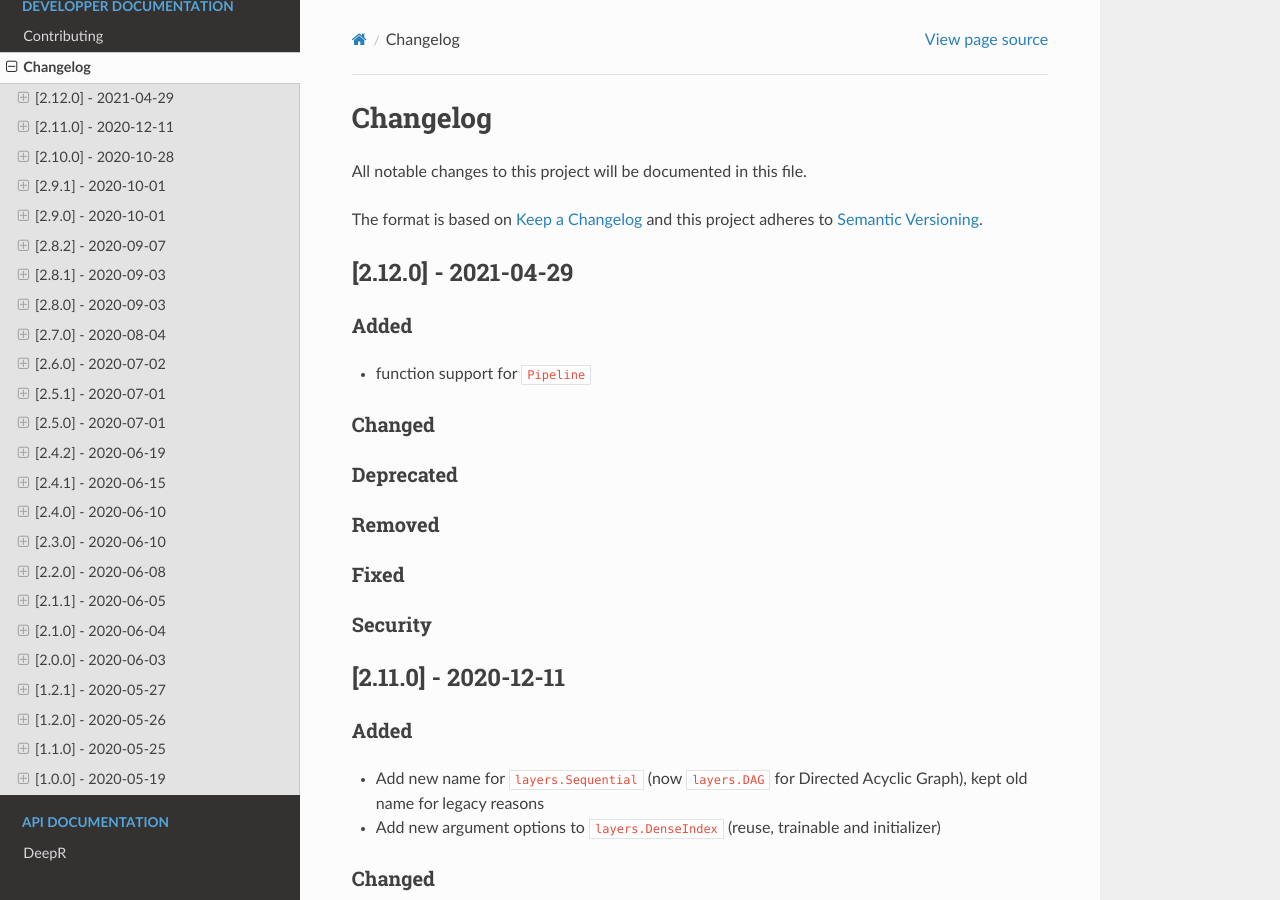
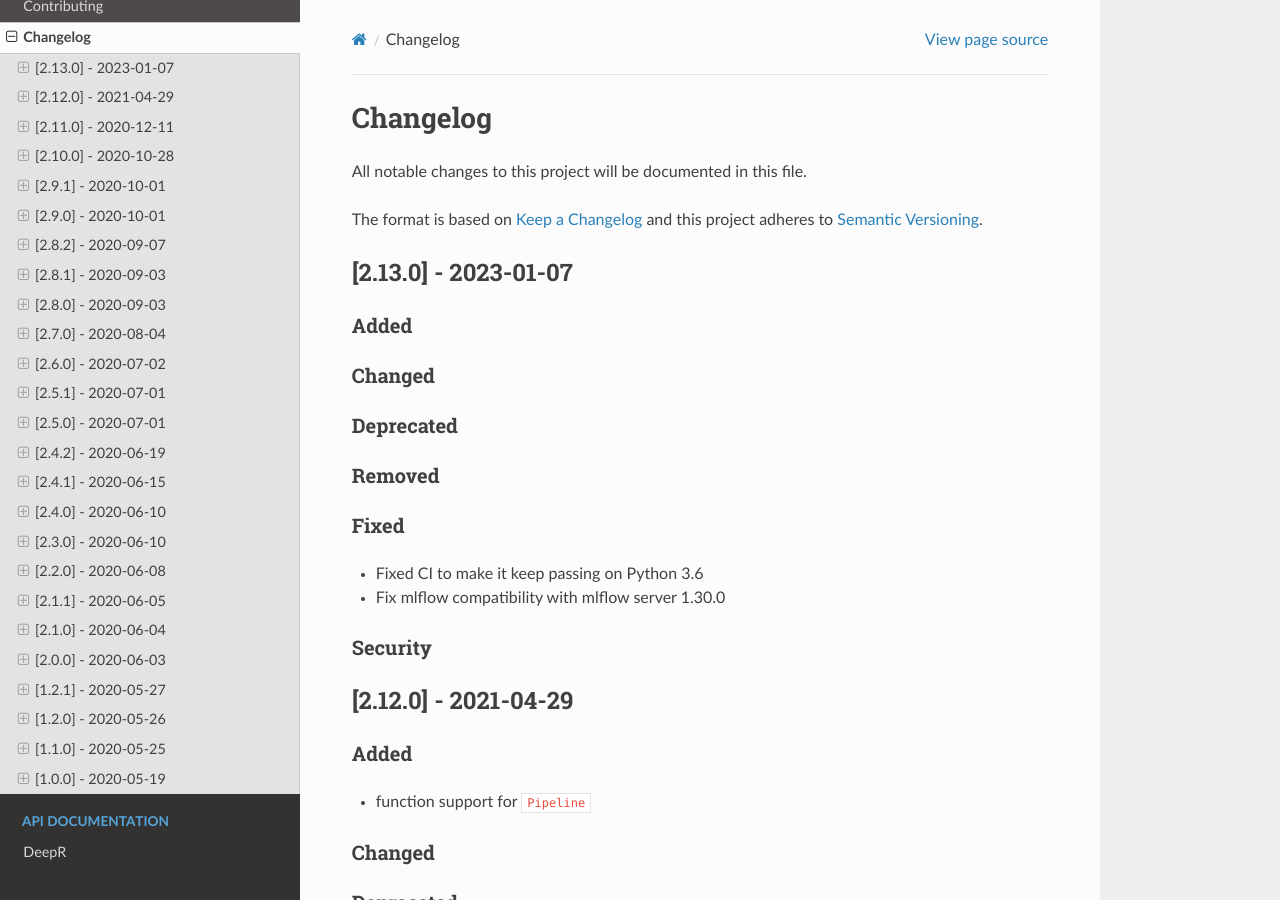
Before and after one commit to criteo/deepr, a Sphinx documentation site: the page built from docs/CHANGELOG.rst, in a window 1280 px wide and 900 px high. Built offline with Sphinx 7.4.7 and the Read the Docs theme 2.0.0, drawn with Linux system fonts in a browser that asks for light colours; pages that are not in the unit, such as notebooks, are missing from menus.

Commit message:
Bump version to 2.13.0 (#223)

```diff
--- a/deepr/version.py
+++ b/deepr/version.py
@@ -1,4 +1,4 @@
 # pylint: disable=all
 
-__version__ = "2.12.0"
+__version__ = "2.13.0"
 __author__ = "Criteo"
--- a/docs/CHANGELOG.rst
+++ b/docs/CHANGELOG.rst
@@ -5,6 +5,25 @@
 
 The format is based on `Keep a Changelog <http://keepachangelog.com/>`_
 and this project adheres to `Semantic Versioning <http://semver.org/>`_.
+
+
+[2.13.0] - 2023-01-07
+---------------------
+
+Added
+~~~~~
+Changed
+~~~~~~~
+Deprecated
+~~~~~~~~~~
+Removed
+~~~~~~~
+Fixed
+~~~~~
+- Fixed CI to make it keep passing on Python 3.6
+- Fix mlflow compatibility with mlflow server 1.30.0
+Security
+~~~~~~~~
 
 
 [2.12.0] - 2021-04-29
```
